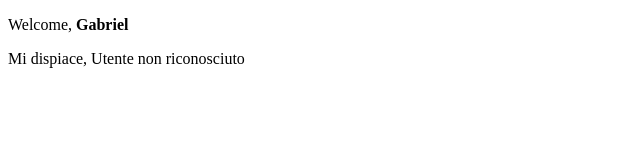
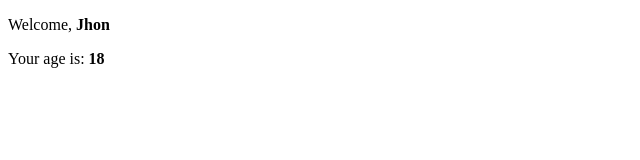
Before and after one commit to gabrimarch3/Esericizi-react, a React (Create React App) app in the folder esercizi-develhope/: page / in a window 1280 px wide. Shown: the top 160 px of the page, without its empty margins (0-640 px from the left). Built offline with nearby package versions, Linux system fonts and the light colour scheme.

Commit message:
added and completed ex.13

```diff
--- a/esercizi-develhope/src/App.js
+++ b/esercizi-develhope/src/App.js
@@ -1,7 +1,7 @@
 import Welcome from "./components/Welcome";
 
 function App() {
-  return <Welcome name="Gabriel" age={23}/>;
+  return <Welcome name="Jhon" age={18}/>;
 }
 
 export default App;
--- a/esercizi-develhope/src/components/Age.js
+++ b/esercizi-develhope/src/components/Age.js
@@ -2,7 +2,7 @@ import React from "react";
 
 class Age extends React.Component {
   render() {
-    return <p>Your Age is: {this.props.age}</p>;
+    return this.props.age >= 18 ? <p>Your age is: <strong>{this.props.age}</strong></p> : <p>You are very young</p>;
   }
 }
 
--- a/esercizi-develhope/src/components/Welcome.js
+++ b/esercizi-develhope/src/components/Welcome.js
@@ -9,7 +9,6 @@ class Welcome extends React.Component {
           Welcome, <strong>{this.props.name}</strong>
         </p>
         {this.props.age ? (
-          this.props.age >= 18 &&
           this.props.age <= 65 &&
           this.props.name == "Jhon" ? (
             <Age age={this.props.age} />
```
Also changed, not shown: esercizi-develhope/Conditional Rendering 04.txt (deleted), esercizi-develhope/Conditional Rendering 05.txt (added).
